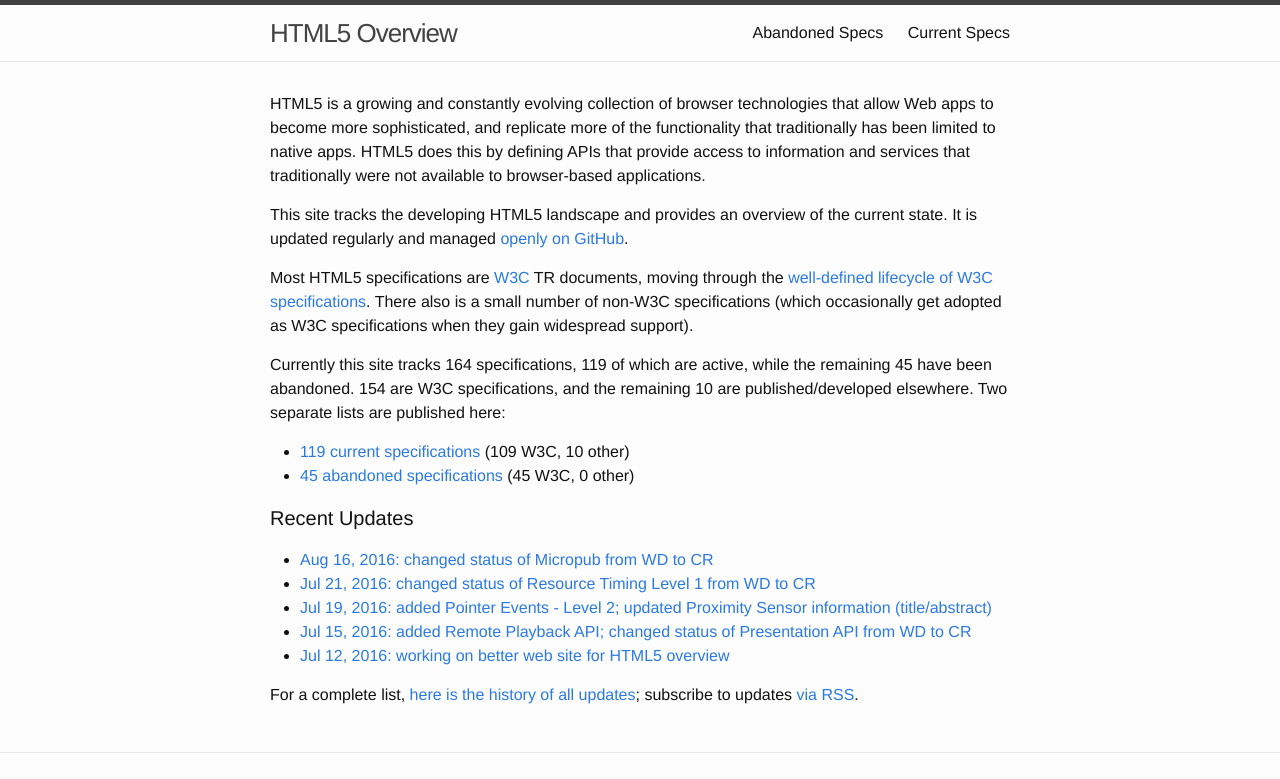
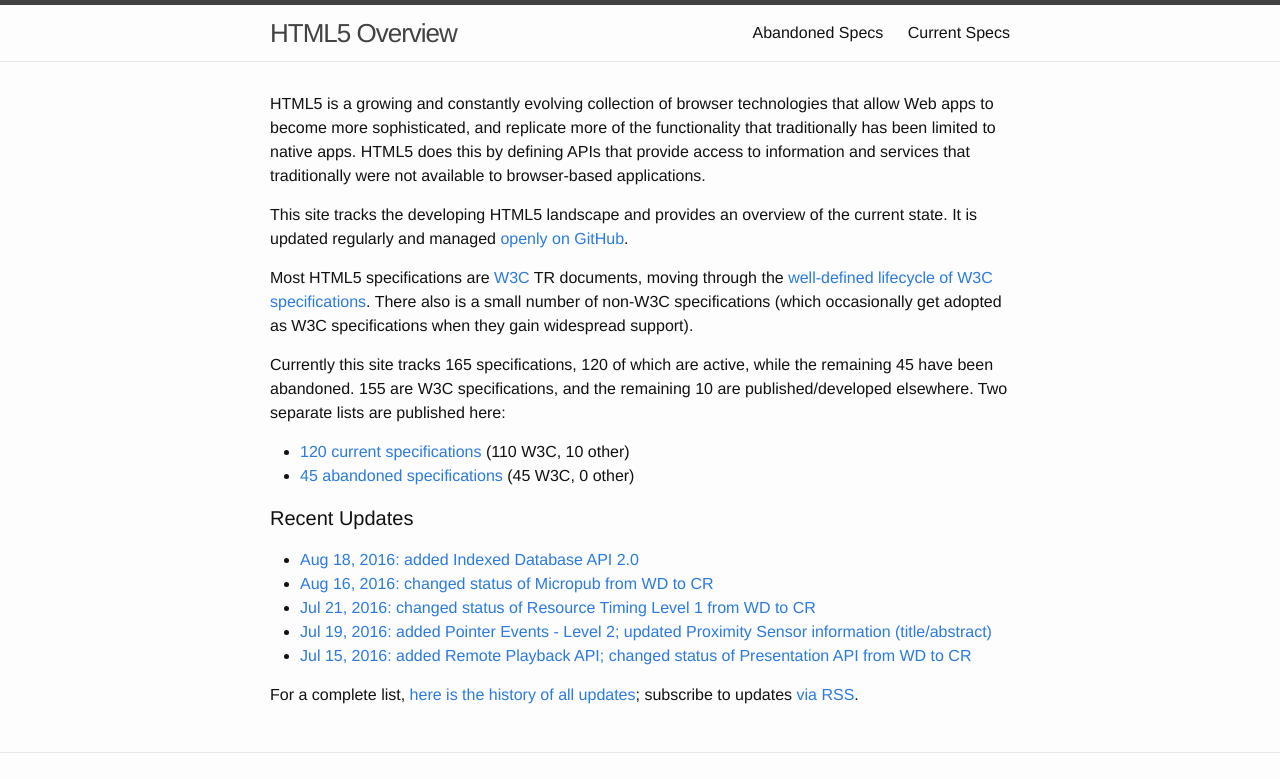
Before and after one commit to dret/HTML5-overview, a Jekyll site: the page built from index.html, in a window 1280 px wide, cut to the strip 0-779 px from the top of the page. Built offline with Jekyll 4.4.1, drawn with Linux system fonts in a browser that asks for light colours.

Commit message:
adding IndexedDB-2

```diff
--- a/_includes/specs.html
+++ b/_includes/specs.html
@@ -1,8 +1,8 @@
 <?xml version="1.0" encoding="UTF-8"?><div class="specs">
-   <p>Currently this site tracks 164 specifications, 119 of which are active, while the remaining 45 have been abandoned. 154 are W3C specifications, and the remaining 10 are published/developed elsewhere. Two separate lists are published here:
+   <p>Currently this site tracks 165 specifications, 120 of which are active, while the remaining 45 have been abandoned. 155 are W3C specifications, and the remaining 10 are published/developed elsewhere. Two separate lists are published here:
       <ul>
          <li>
-            <a href="current">119 current specifications</a> (109 W3C, 10 other)
+            <a href="current">120 current specifications</a> (110 W3C, 10 other)
          </li>
          <li>
             <a href="abandoned">45 abandoned specifications</a> (45 W3C, 0 other)
--- /dev/null
+++ b/_posts/2016-08-18-update.md
@@ -0,0 +1,8 @@
+---
+layout: post
+title:  "added Indexed Database API 2.0"
+date:   2016-08-18
+tags:   IndexedDB-2
+---
+
+added [Indexed Database API 2.0](/spec/IndexedDB-2)
--- a/current.md
+++ b/current.md
@@ -7,9 +7,9 @@
 
 ---
 
-This is a list of all 119 current HTML5 specs, first [109 W3C TR](#TR) (grouped by status), and then [10 others](#others):
+This is a list of all 120 current HTML5 specs, first [110 W3C TR](#TR) (grouped by status), and then [10 others](#others):
 
-## <a name="TR"/>W3C TR Specifications (109 Specs)
+## <a name="TR"/>W3C TR Specifications (110 Specs)
 
 ### <a name="REC"/>Recommendations (24 Specs)
 
@@ -84,6 +84,7 @@
 * [HTML Imports](spec/html-imports)
 * [High Resolution Time Level 2](spec/hr-time-2)
 * [Identifiers for WebRTC's Statistics API](spec/webrtcstats)
+* [Indexed Database API 2.0](spec/IndexedDB-2)
 * [IndieUI: Events 1.0](spec/indie-ui-events)
 * [IndieUI: User Context 1.0](spec/indie-ui-context)
 * [Manifest for Web Application](spec/appmanifest)
--- a/html5.xml
+++ b/html5.xml
@@ -238,6 +238,10 @@
         </spec>
         <spec id="IndexedDB" status="REC">
             <title>Indexed Database API</title>
+            <abstract>This document defines APIs for a database of records holding simple values and hierarchical objects. Each record consists of a key and some value. Moreover, the database maintains indexes over records it stores. An application developer directly uses an API to locate records either by their key or by using an index. A query language can be layered on this API. An indexed database can be implemented using a persistent B-tree data structure.</abstract>
+        </spec>
+        <spec id="IndexedDB-2" status="WD">
+            <title>Indexed Database API 2.0</title>
             <abstract>This document defines APIs for a database of records holding simple values and hierarchical objects. Each record consists of a key and some value. Moreover, the database maintains indexes over records it stores. An application developer directly uses an API to locate records either by their key or by using an index. A query language can be layered on this API. An indexed database can be implemented using a persistent B-tree data structure.</abstract>
         </spec>
         <spec id="media-capture-api" status="NOTE">
@@ -686,6 +690,7 @@
         </spec>
     </specs>
     <log>
+        <entry date="2016-08-18">added <a href="http://www.w3.org/TR/IndexedDB-2/"><q>Indexed Database API 2.0</q></a></entry>
         <entry date="2016-08-16">changed status of <a href="http://www.w3.org/TR/micropub/"><q>Micropub</q></a> from WD to CR</entry>
         <entry date="2016-07-21">changed status of <a href="http://www.w3.org/TR/resource-timing-1/"><q>Resource Timing Level 1</q></a> from WD to CR</entry>
         <entry date="2016-07-19">added <a href="http://www.w3.org/TR/pointerevents2/"><q>Pointer Events - Level 2</q></a>; updated <a href="http://www.w3.org/TR/proximity/"><q>Proximity Sensor</q></a> information (title/abstract)</entry>
```
Also changed, not shown: other parts of current.md (+1 -1 lines), spec/IndexedDB-2.md (added, +9 -0 lines).
